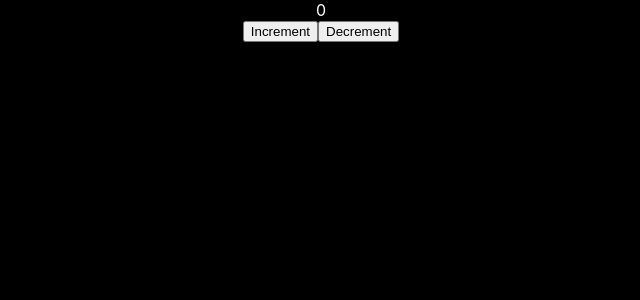
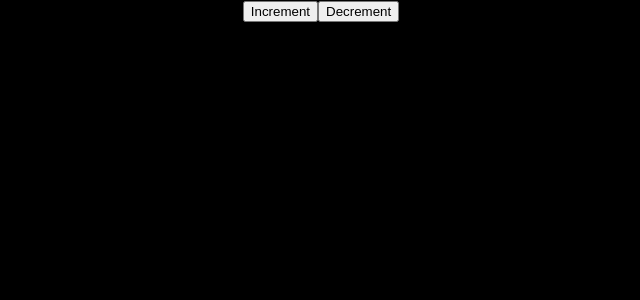
Before and after one commit to AlenaNik/Fictizia, a React (Create React App) app: page / in a window 1280 px wide. Shown: the top 300 px of the page, without its empty margins (319-959 px from the left). Built offline with nearby package versions, Linux system fonts and the light colour scheme.

Commit message:
string state

```diff
--- a/src/Counter.js
+++ b/src/Counter.js
@@ -2,24 +2,25 @@ import React, { Component } from 'react'
 
 class Counter extends Component {
     state = {
-        count: 0
+        str: ''
     }
 
     increment() {
         this.setState(state => ({
-            count: state.count + 1
+            str: state.str + 'a'
         }))
     }
     decrement() {
         this.setState(state => ({
-            count: state.count -1
+
+            str: state.str.substring(0, state.str.length - 1)
         }))
     }
 
     render() {
         return (
            <>
-            <div>{this.state.count}</div>
+            <div>{this.state.str}</div>
             <button onClick={() => this.increment()}>Increment</button>
             <button onClick={() => this.decrement()}>Decrement</button>
            </>
```
